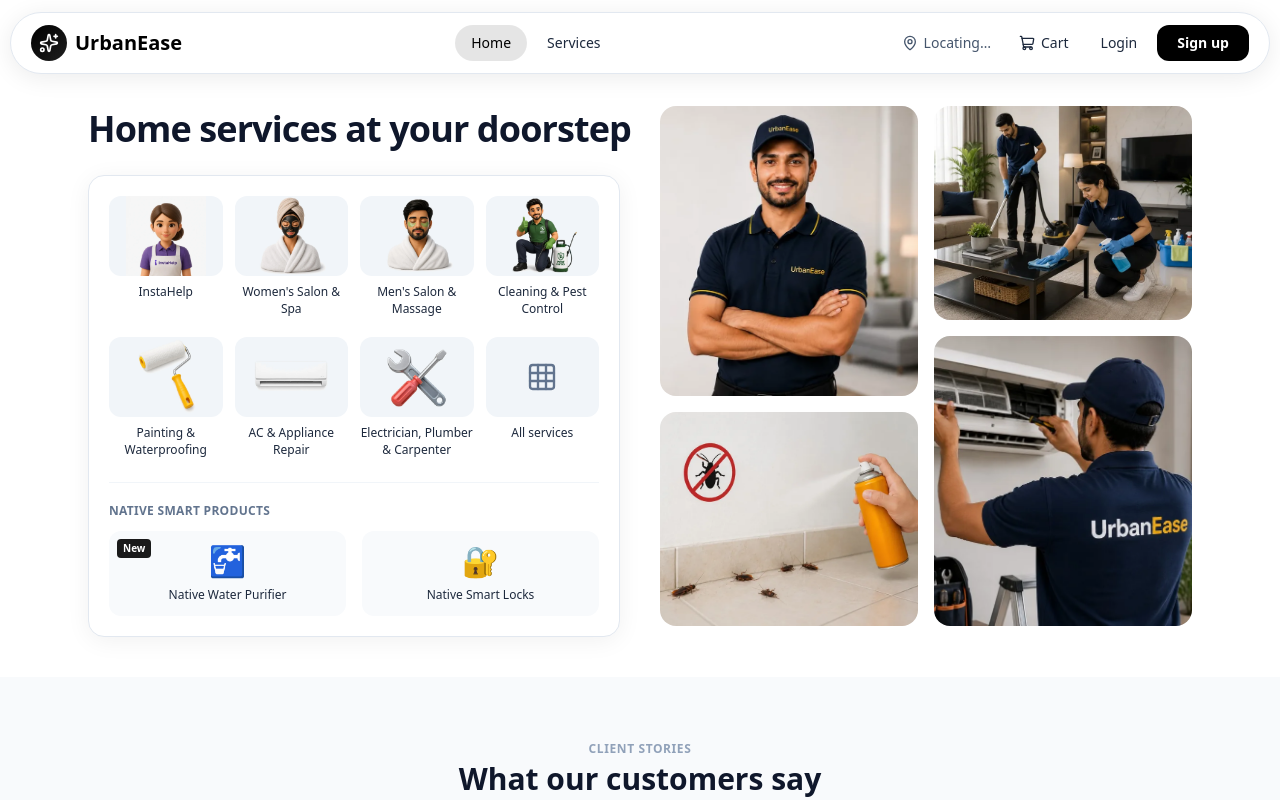
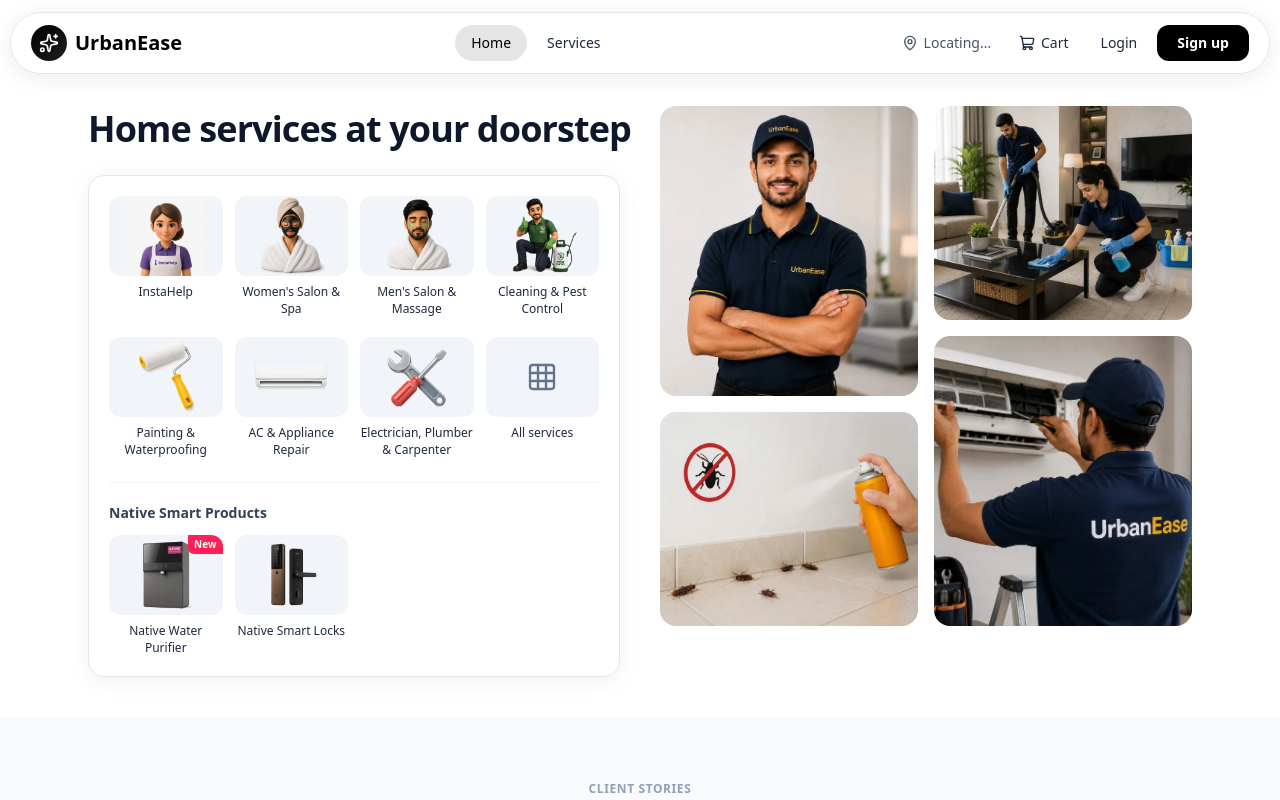
Before and after one commit to digitalbuddiesspune/Urban, a React (Vite) app in the folder user/: page / in a window 1280 px wide. Shown: the top 800 px of the page. Built offline with nearby package versions, Linux system fonts and the light colour scheme; no server answers.

Commit message:
3d models

```diff
--- a/user/src/components/home/Hero.jsx
+++ b/user/src/components/home/Hero.jsx
@@ -57,13 +57,12 @@
 const PRODUCTS = [
   {
     label: 'Native Water Purifier',
-    emoji: '🚰',
+    image: '/hero/water-purifier.webp',
     badge: 'New',
-    badgeTone: 'violet',
   },
   {
     label: 'Native Smart Locks',
-    emoji: '🔐',
+    image: '/hero/smart-lock.webp',
   },
 ]
 
@@ -142,19 +141,30 @@
             </div>
 
             <div className="mt-5 border-t border-slate-100 pt-4 sm:mt-6 sm:pt-5">
-              <p className="text-xs font-semibold uppercase tracking-wide text-slate-500">Native Smart Products</p>
-              <div className="mt-3 grid grid-cols-2 gap-3 sm:gap-4">
+              <p className="text-sm font-semibold text-slate-700">Native Smart Products</p>
+              <div className="mt-3 grid grid-cols-4 gap-x-2 gap-y-4 sm:gap-x-3 sm:gap-y-5">
                 {PRODUCTS.map((product) => (
-                  <div key={product.label} className="relative flex flex-col items-center rounded-xl bg-slate-50 px-3 py-3 text-center">
+                  <div key={product.label} className="flex flex-col items-center text-center">
+                    <div className="relative flex h-[72px] w-full items-center justify-center overflow-hidden rounded-xl bg-slate-100 sm:h-[80px]">
                       {product.badge && (
-                      <span className="absolute left-2 top-2 rounded bg-violet-600 px-1.5 py-0.5 text-[10px] font-semibold text-white">
+                        <span className="absolute right-0 top-0 z-10 rounded-bl-md bg-rose-500 px-1.5 py-0.5 text-[10px] font-semibold text-white">
                           {product.badge}
                         </span>
                       )}
-                    <span className="text-3xl" role="img" aria-hidden>
+                      {product.image ? (
+                        <img
+                          src={product.image}
+                          alt=""
+                          className="h-full w-full object-contain object-center p-1"
+                          loading="lazy"
+                        />
+                      ) : (
+                        <span className="text-3xl leading-none" role="img" aria-hidden>
                           {product.emoji}
                         </span>
-                    <span className="mt-2 text-[11px] font-medium leading-snug text-slate-800 sm:text-xs">
+                      )}
+                    </div>
+                    <span className="mt-2 line-clamp-2 text-[11px] font-medium leading-snug text-slate-800 sm:text-xs">
                       {product.label}
                     </span>
                   </div>
```
Also changed, not shown: user/public/hero/smart-lock.webp (added), user/public/hero/water-purifier.webp (added). Lines whose indentation alone changed are shown as unchanged.
